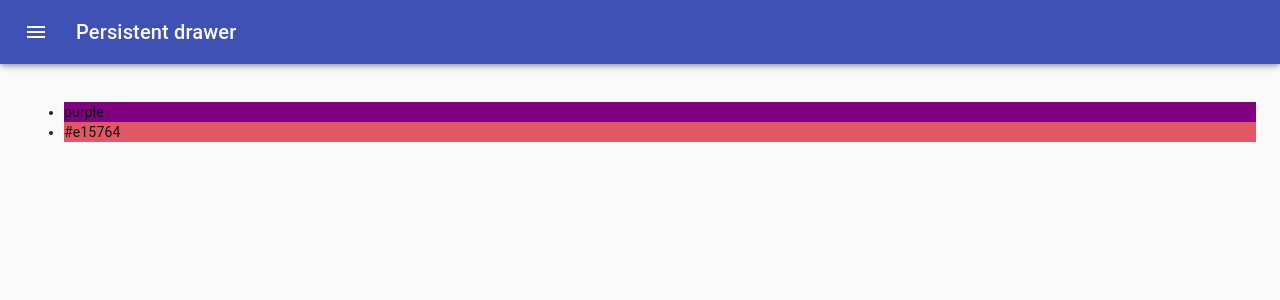
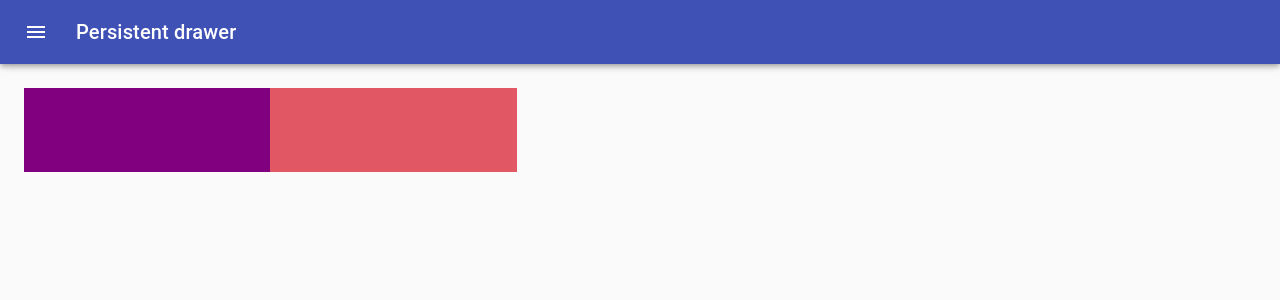
Before and after one commit to mbayefaye/colors-app, a React (Create React App) app: page /palette/new in a window 1280 px wide. Shown: the top 300 px of the page. Built offline with nearby package versions, Linux system fonts and the light colour scheme.

Commit message:
add draggable component

```diff
--- /dev/null
+++ b/src/DraggableColorBox.js
@@ -0,0 +1,21 @@
+import React from "react";
+import { withStyles } from "@material-ui/styles";
+
+const styles = {
+  root: {
+    width: "20%",
+    height: "100%",
+    margin: "0 auto",
+    display: "inline-block",
+    position: "relative",
+    cursor: "pointer",
+    marginBottom: "-3.5px"
+  }
+};
+const DraggableColorBox = ({ color, classes }) => {
+  return (
+    <div className={classes.root} style={{ backgroundColor: color }}></div>
+  );
+};
+
+export default withStyles(styles)(DraggableColorBox);
--- a/src/NewPaletteForm.js
+++ b/src/NewPaletteForm.js
@@ -14,6 +14,7 @@ import ChevronLeftIcon from "@material-ui/icons/ChevronLeft";
 import ChevronRightIcon from "@material-ui/icons/ChevronRight";
 import { ChromePicker } from "react-color";
 import { Button } from "@material-ui/core";
+import DraggableColorBox from "./DraggableColorBox";
 const drawerWidth = 400;
 
 const useStyles = makeStyles(theme => ({
@@ -56,6 +57,7 @@ const useStyles = makeStyles(theme => ({
   },
   content: {
     flexGrow: 1,
+    height: "calc(100vh -64px)",
     padding: theme.spacing(3),
     transition: theme.transitions.create("margin", {
       easing: theme.transitions.easing.sharp,
@@ -164,11 +166,9 @@ export default function NewPaleteForm() {
         })}
       >
         <div className={classes.drawerHeader} />
-        <ul>
-          {colors.map(color => (
-            <li style={{ backgroundColor: color }}>{color}</li>
-          ))}
-        </ul>
+        {colors.map(color => (
+          <DraggableColorBox color={color} />
+        ))}
       </main>
     </div>
   );
```
